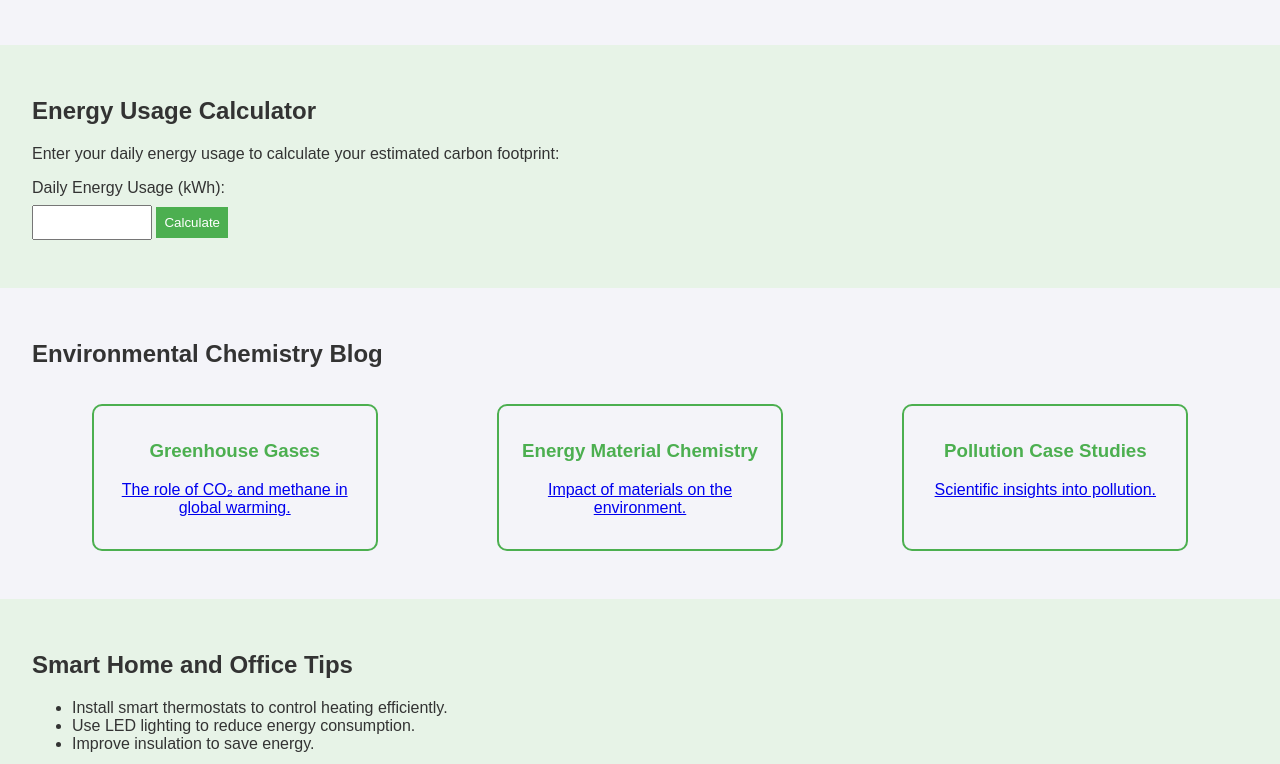
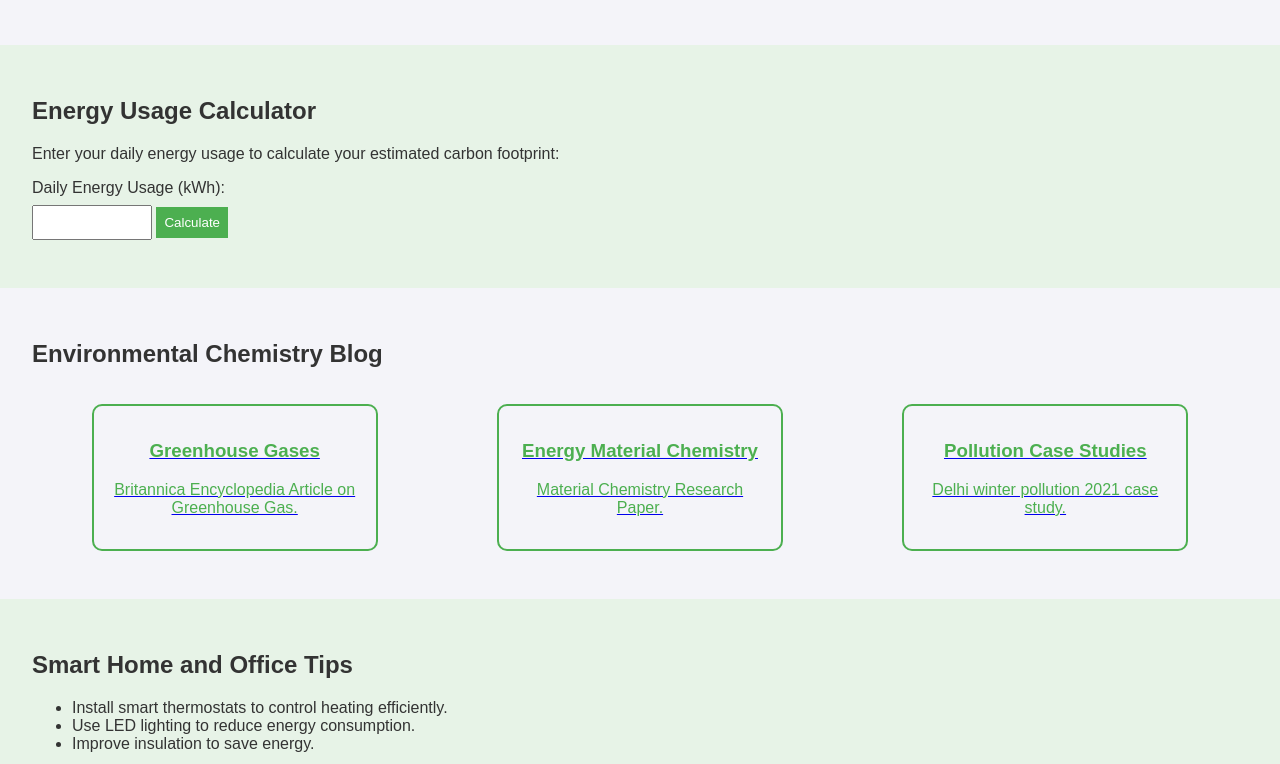
Before and after one commit to tyam-vm/tyam-vm.github.io, a plain HTML site: page index.html in a window 1280 px wide. Shown: the part 410-1174 px from the top of the page. Drawn offline with Linux system fonts and the light colour scheme.

Commit message:
Update index.html

```diff
--- a/index.html
+++ b/index.html
@@ -128,18 +128,25 @@
     <section id="blog" style="padding: 2rem;">
         <h2>Environmental Chemistry Blog</h2>
         <div style="display: flex; justify-content: space-around;">
+           <a href="https://www.britannica.com/science/greenhouse-gas">
     <div class="flashcard">
         <h3>Greenhouse Gases</h3>
-    <p><a href="https://www.britannica.com/science/greenhouse-gas">The role of CO₂ and methane in global warming.</a></p>
+        <p>Britannica Encyclopedia Article on Greenhouse Gas.</p>
     </div>
+</a>
+<a href="https://www.mdpi.com/1420-3049/29/18/4411">
     <div class="flashcard">
         <h3>Energy Material Chemistry</h3>
-    <p><a href="https://www.mdpi.com/1420-3049/29/18/4411">Impact of materials on the environment.</a></p>
+        <p>Material Chemistry Research Paper.</p>
     </div>
+</a>
+<a href="https://www.ceew.in/publications/delhi-winter-pollution-2021-case-study-on-air-quality-management">
     <div class="flashcard">
         <h3>Pollution Case Studies</h3>
-    <p><a href="https://www.ceew.in/publications/delhi-winter-pollution-2021-case-study-on-air-quality-management">Scientific insights into pollution.</a></p>
+        <p>Delhi winter pollution 2021 case study.</p>
     </div>
+</a>
+
 
         </div>
     </section>
```
Lines whose indentation alone changed are shown as unchanged.
